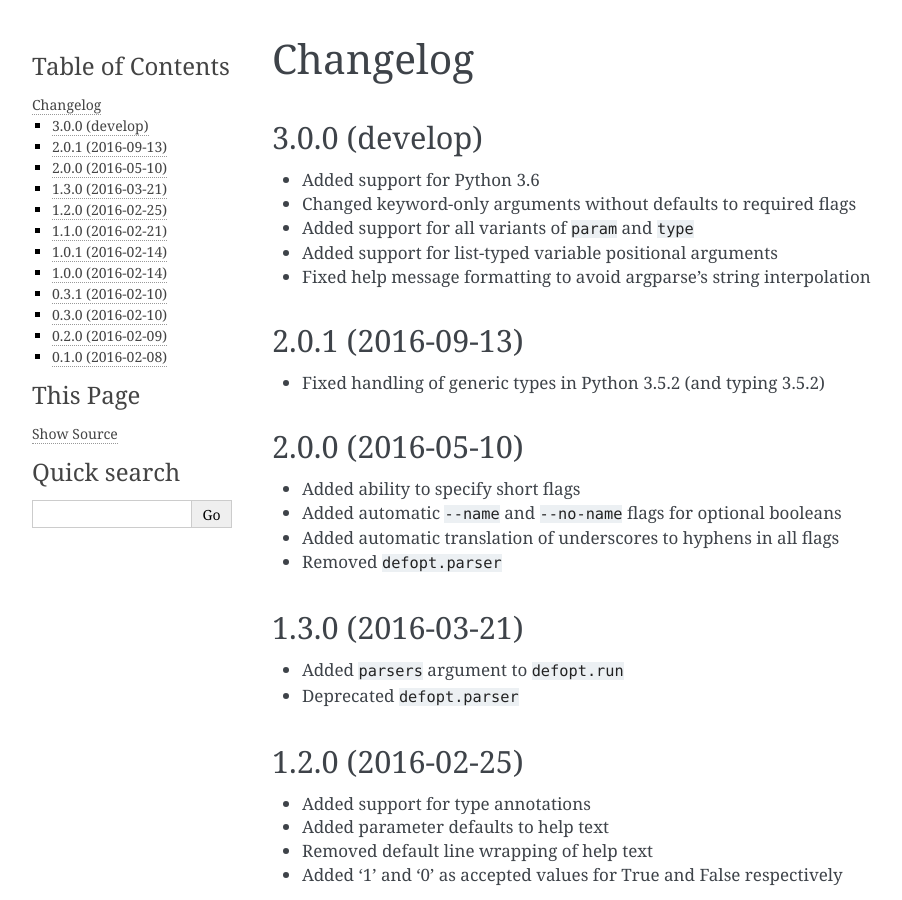
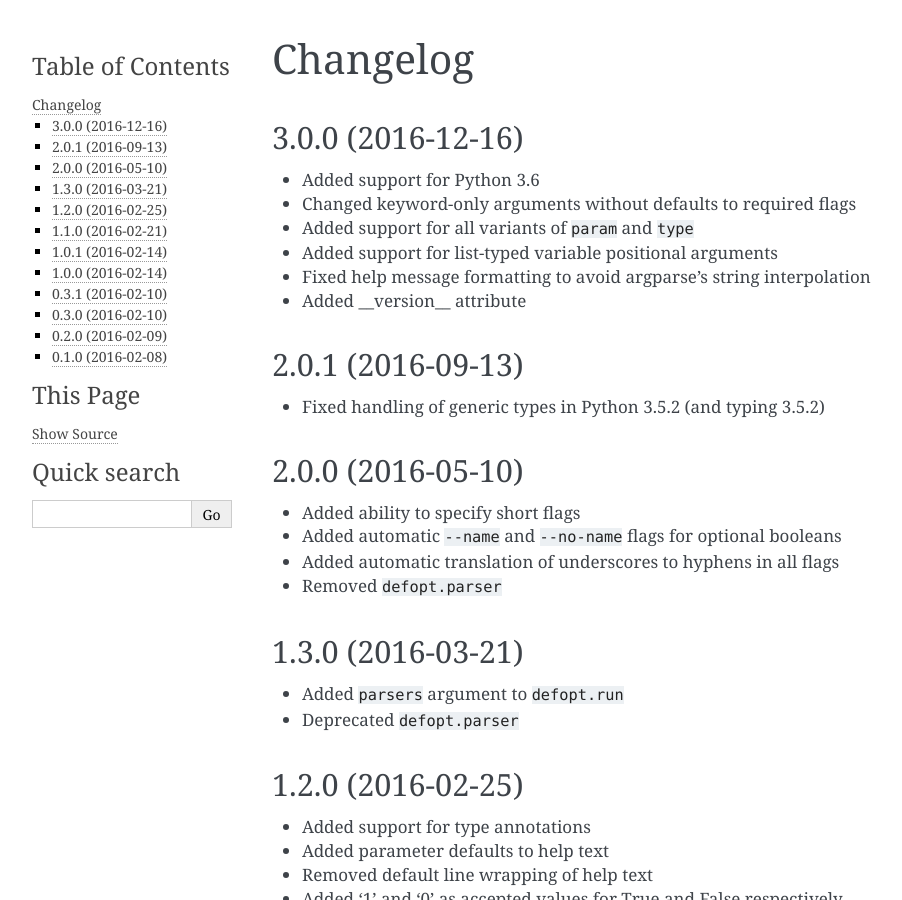
Before and after one commit to anntzer/defopt, a Sphinx documentation site: the page built from docs/changelog.rst, in a window 1280 px wide and 900 px high. Shown: the whole window, without its empty margins (148-1050 px from the left). Built offline with Sphinx 7.4.7, drawn with Linux system fonts in a browser that asks for light colours.

Commit message:
Update for 3.0.0

```diff
--- a/defopt.py
+++ b/defopt.py
@@ -26,6 +26,8 @@ except ImportError:  # pragma: no cover
 if sys.version_info.major == 2:  # pragma: no cover
     def _get_type_hints(*args, **kwargs):
         return {}
+
+__version__ = '3.0.0'
 
 _LIST_TYPES = [List, Iterable, Sequence]
 _PARAM_TYPES = ['param', 'parameter', 'arg', 'argument', 'key', 'keyword']
--- a/docs/changelog.rst
+++ b/docs/changelog.rst
@@ -1,14 +1,15 @@
 Changelog
 =========
 
-3.0.0 (develop)
----------------
+3.0.0 (2016-12-16)
+------------------
 
 * Added support for Python 3.6
 * Changed keyword-only arguments without defaults to required flags
 * Added support for all variants of ``param`` and ``type``
 * Added support for list-typed variable positional arguments
 * Fixed help message formatting to avoid argparse's string interpolation
+* Added __version__ attribute
 
 2.0.1 (2016-09-13)
 ------------------
--- a/setup.py
+++ b/setup.py
@@ -7,7 +7,7 @@ with open('README.rst') as readme:
 
 setup(
     name='defopt',
-    version='2.0.1',
+    version='3.0.0',
     description='Effortless argument parser',
     long_description=long_description,
     author='evan_',
```
